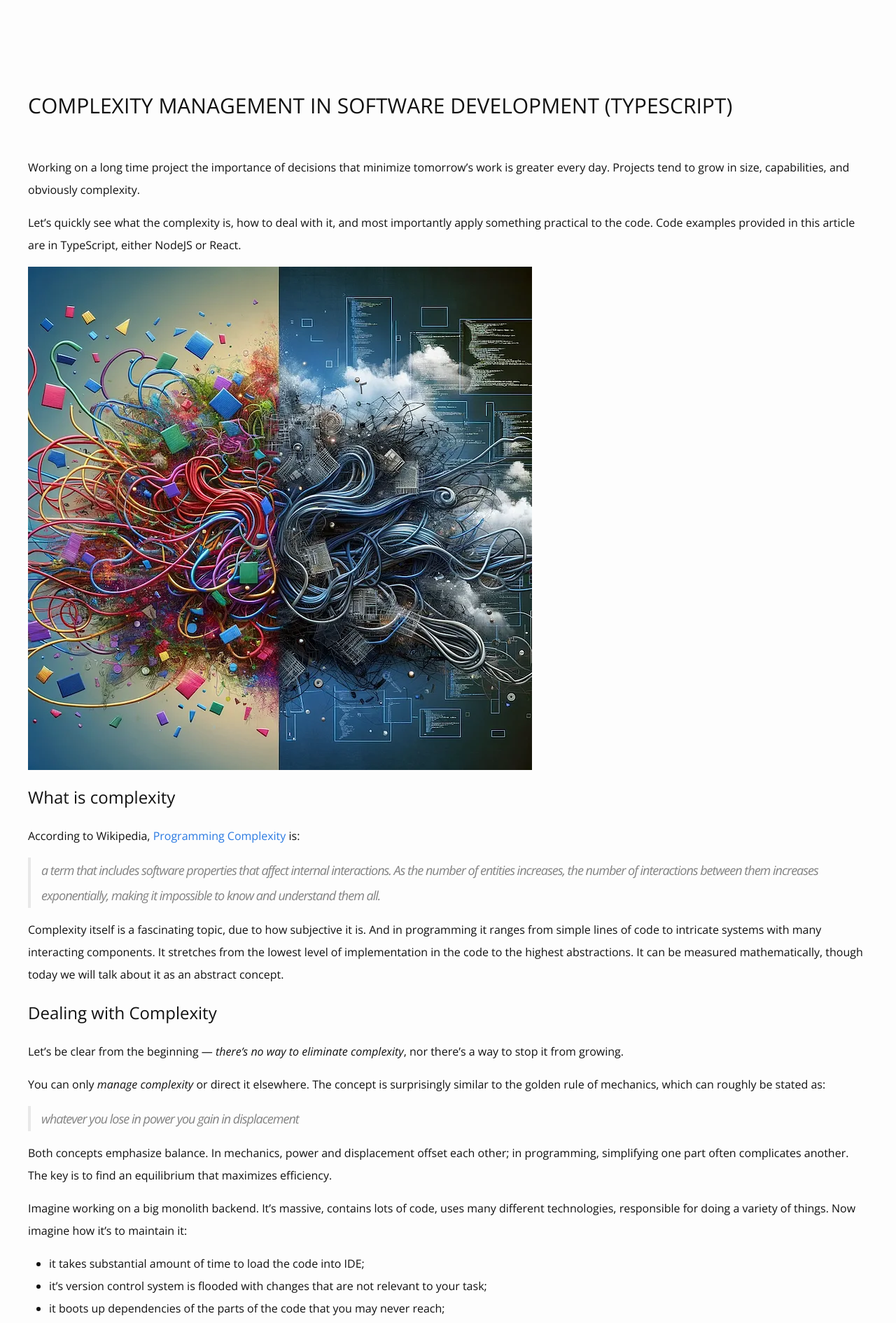
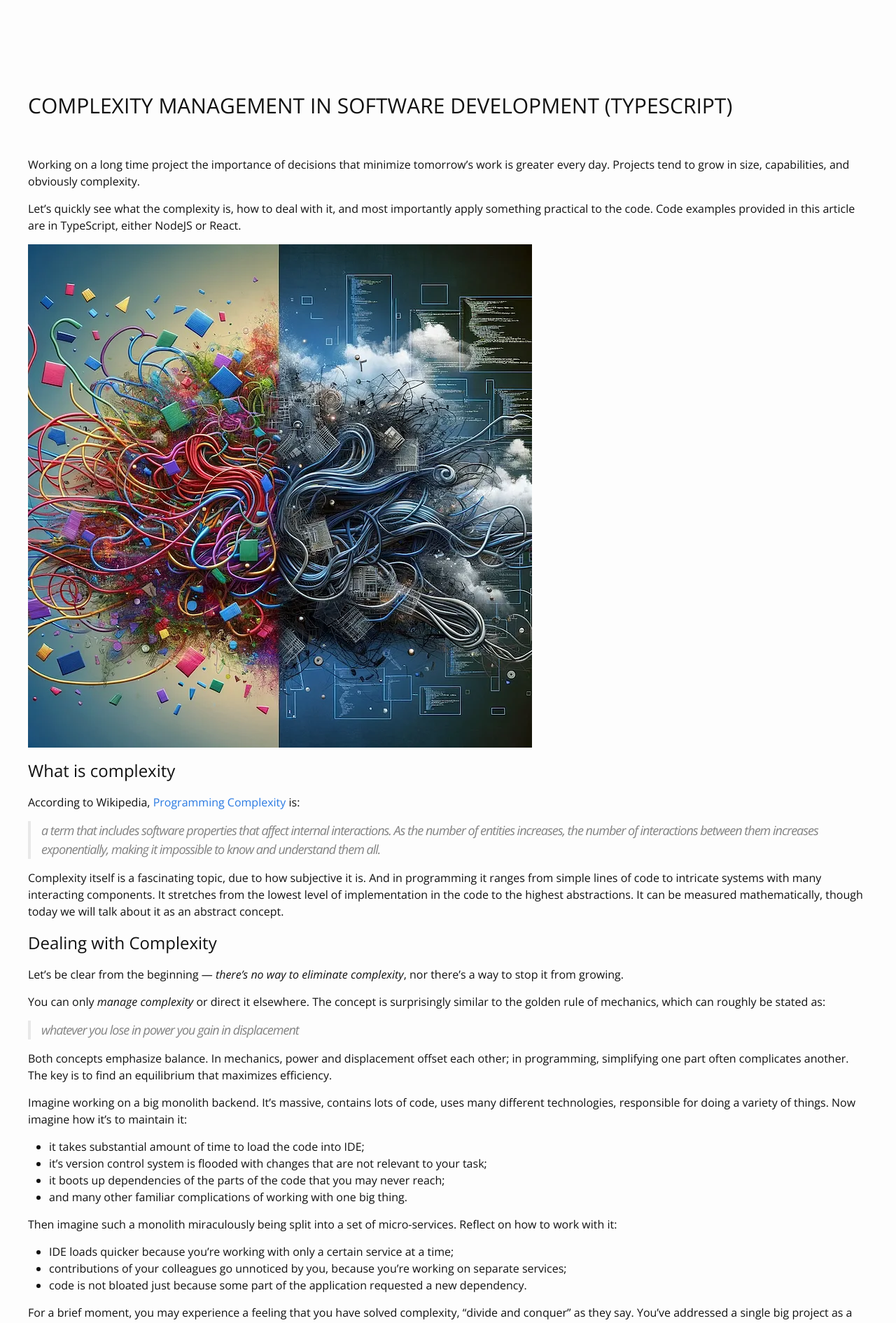
Before and after one commit to Infonautica/infonautica.github.io, a Jekyll site: the page built from _posts/2024-02-11-complexity-management.md, in a window 1280 px wide. Shown: the part 702-2592 px from the top of the page at 70% size. Built offline with Jekyll 4.4.1, drawn with Linux system fonts in a browser that asks for light colours.

Commit message:
Removed line height override

```diff
--- a/_sass/_layout.scss
+++ b/_sass/_layout.scss
@@ -163,11 +163,9 @@
   }
 
   &__content {
-    line-height: 2;
-
     @media only screen and (max-width: 320px) {
       font-size: 14px;
-      line-height: 1.8;
+      /* line-height: 1.8; */
     }
   }
 }
```
